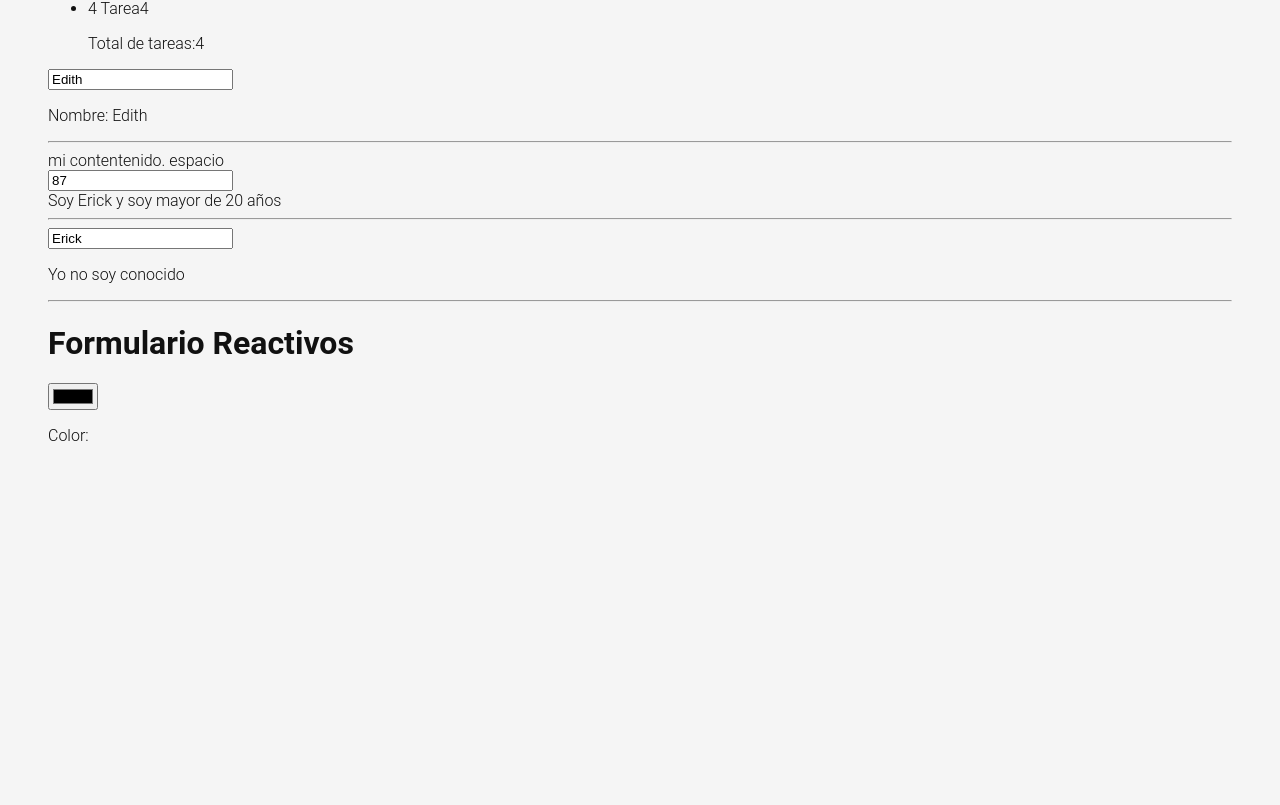
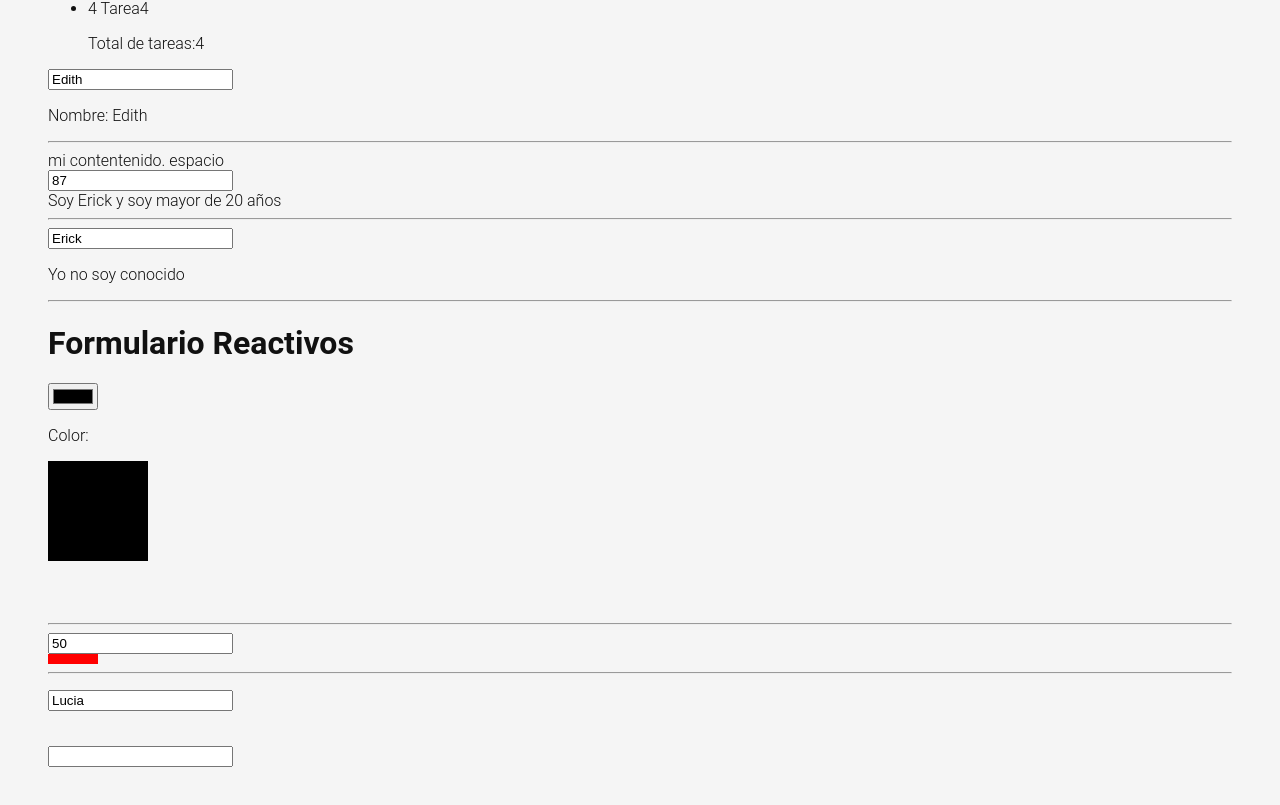
Before and after one commit to EdithManR/todoAngular, an Angular app: page /lab in a window 1280 px wide. Shown: the part 1187-1992 px from the top of the page. Before the commit the page ends 1696 px from the top, so only its background shows below. Built offline with nearby package versions, Linux system fonts and the light colour scheme.

Commit message:
se agrega edición de tareas

```diff
--- a/src/app/models/task.model.ts
+++ b/src/app/models/task.model.ts
@@ -2,4 +2,5 @@ export interface Task{
   id: number;
   title:string;
   completed: boolean;
+  editing?: boolean;
 }
--- a/src/app/pages/home/home.component.html
+++ b/src/app/pages/home/home.component.html
@@ -18,13 +18,17 @@
 
     <section class="main">
       <ul class="todo-list">
-        <li *ngFor="let task of tasks(); index as i">
+        <li
+        (dblclick)="updateTaskEditingMode(i)"
+        *ngFor="let task of tasks(); index as i"
+        [class.completed]="task.completed"
+        [class.editing]="task.editing">
           <div class="view">
             <input class="toggle" type="checkbox" [checked]="task.completed" (change)="updateTask(i)" />
             <label>{{ task.title }}</label>
             <button class="destroy" (click)="deleteTask(i)"></button>
           </div>
-          <input class="edit" value="{{task.title}}" />
+          <input class="edit" (keydown.enter)="updateTaskText(i, $event)" value="{{task.title}}" />
         </li>
       <!-- Ejemplos de visualizaciòn
         <li class="completed">
@@ -57,9 +61,9 @@
     <!-- This footer should be hidden by default and shown when there are todos -->
     <footer class="footer">
       <!-- This should be `0 items left` by default -->
-      <span class="todo-count"><strong>{{ tasks().length }}</strong>
-        <span *ngIf="tasks().length === 1; else elseBlock">Tarea restante</span>
-        <ng-template #elseBlock>Tareas restantes</ng-template>
+      <span class="todo-count"><strong>{{ tasks().length }} </strong>
+        <span *ngIf="tasks().length === 1; else elseBlock">  Tarea restante</span>
+        <ng-template #elseBlock>  Tareas restantes</ng-template>
       </span>
       <!-- Remove this if you don't implement routing -->
       <!--<ul class="filters">
--- a/src/app/pages/home/home.component.ts
+++ b/src/app/pages/home/home.component.ts
@@ -38,8 +38,11 @@ export class HomeComponent {
   })
   changeHandlerInput(){
     if(this.newTaskCtrl.valid){
-      const value= this.newTaskCtrl.value;
-      this.addTask(value);
+      const value= this.newTaskCtrl.value.trim();
+      if (value !== ''){
+        this.addTask(value);
+      }
+
       this.newTaskCtrl.setValue('');
     }
 
@@ -72,4 +75,36 @@ export class HomeComponent {
       })
     });
   }
+
+  updateTaskEditingMode(index: number){
+    this.tasks.update(prevState =>{
+      return prevState.map((task, position)=>{
+        if (position === index){
+          return{
+            ...task,
+            editing: true
+          }
+        }
+        return {
+          ...task,
+          editing:false
+        }
+      })
+    });
+  }
+  updateTaskText(index:number, event: Event){
+    const input =event.target as HTMLInputElement;
+    this.tasks.update(prevState =>{
+      return prevState.map((task, position)=>{
+        if (position === index){
+          return{
+            ...task,
+            title: input.value,
+            editing:false
+          }
+        }
+        return task
+      })
+    });
+  }
 }
--- a/src/app/pages/lab/lab.component.css
+++ b/src/app/pages/lab/lab.component.css
@@ -1,3 +1,18 @@
 .container{
   padding:3rem;
 }
+.box{
+  height: 10px;
+  display:block;
+  background-color: red;
+}
+.message-error{
+  background-color: red;
+  color:white;
+  padding: 0.1rem;
+  opacity: 0;
+  transition:all linear .5s;
+}
+.message-error.show{
+  opacity: 1;
+}
--- a/src/app/pages/lab/lab.component.html
+++ b/src/app/pages/lab/lab.component.html
@@ -62,4 +62,20 @@
   <h1>Formulario Reactivos</h1>
   <input type="color" [formControl]="colorCtrl">
   <p>Color: {{colorCtrl.value}}</p>
+  <svg>
+    <g>
+      <rect x ="0" y="0" height="100" width="100" [attr.fill]="colorCtrl.value"></rect>
+    </g>
+  </svg>
+  <hr>
+  <input type="number" [formControl]="widthCtrl">
+  <span class="box" [style.width.px]="widthCtrl.value"></span>
+  <hr>
+  <p>
+    <input type="text" [formControl]="nameCtrl"> <br>
+    <span class="message-error"  [class.show]="nameCtrl.invalid && nameCtrl.touched">Nombre invalido</span>
+  </p>
+  <p>
+    <input type="text">
+  </p>
 </div>
--- a/src/app/pages/lab/lab.component.ts
+++ b/src/app/pages/lab/lab.component.ts
@@ -1,6 +1,6 @@
 import { Component, signal } from '@angular/core';
 import { CommonModule } from '@angular/common';
-import { FormControl, ReactiveFormsModule } from '@angular/forms';
+import { FormControl, ReactiveFormsModule, Validators } from '@angular/forms';
 
 
 @Component({
@@ -34,6 +34,16 @@ export class LabComponent {
   });
 
   colorCtrl = new FormControl();
+  widthCtrl = new FormControl(50, {
+    nonNullable:true,
+  });
+  nameCtrl = new FormControl('Lucia',{
+    nonNullable:true,
+    validators:[
+      Validators.required,
+      Validators.minLength(3)
+    ]
+  });
 
   constructor(){
     this.colorCtrl.valueChanges.subscribe(value =>{
```
